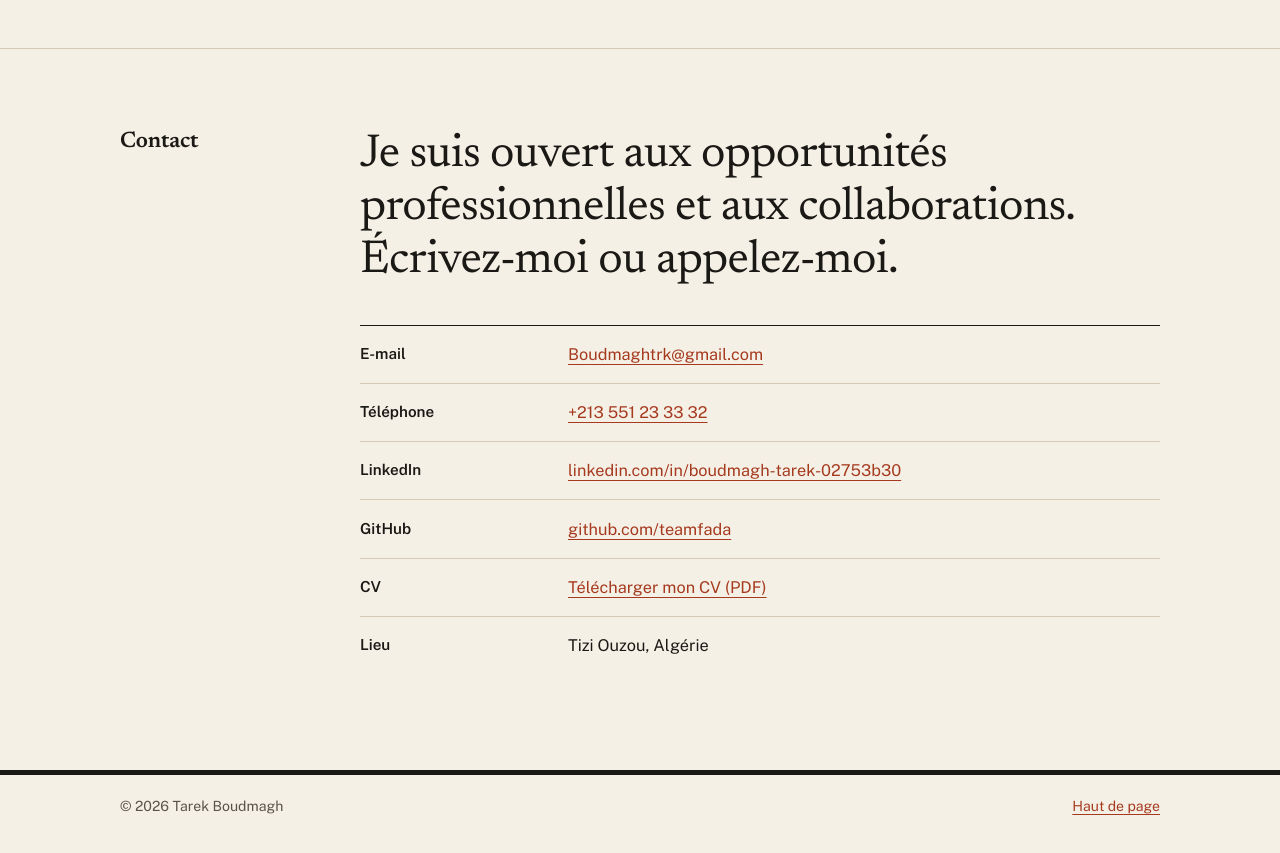
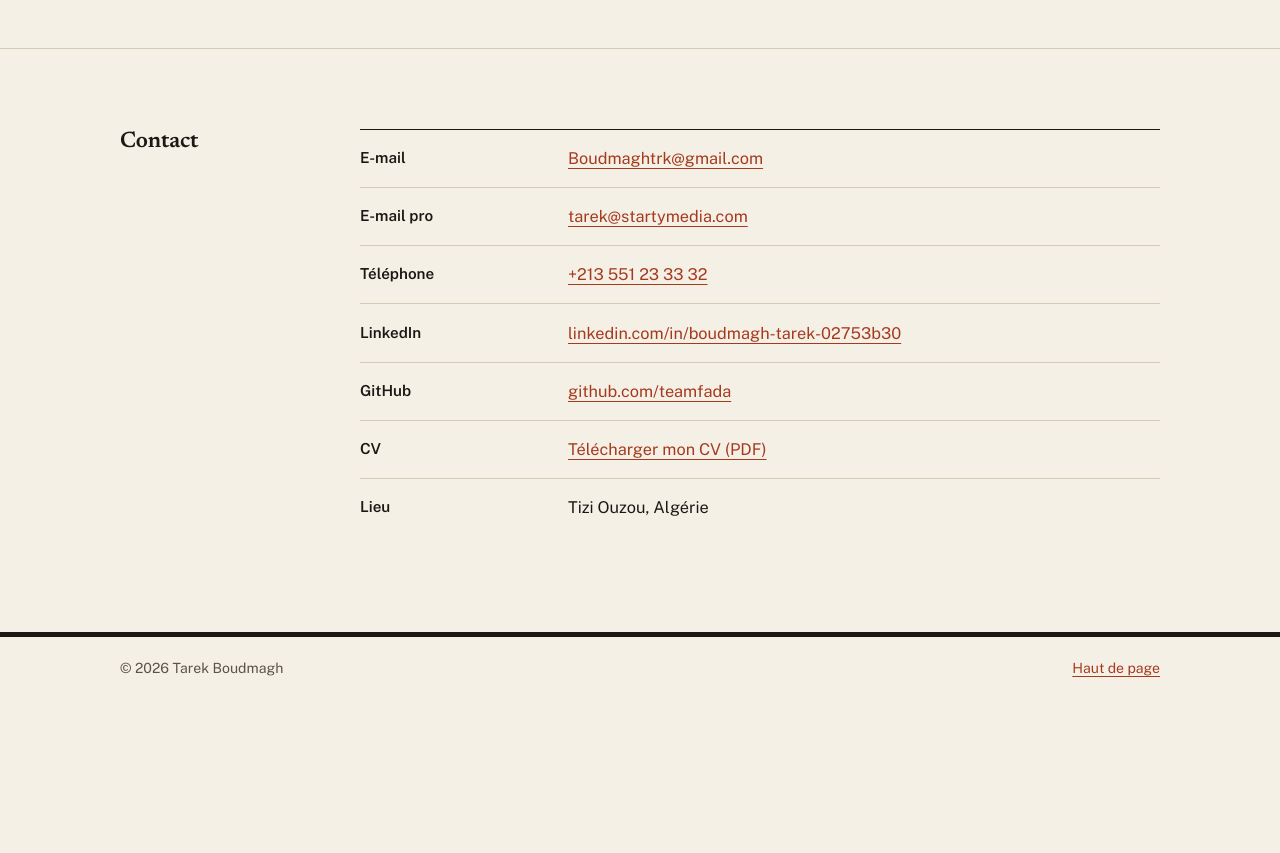
Before and after one commit to teamfada/portfolio, a plain HTML site: page index.html in a window 1280 px wide. Shown: the part 4640-5493 px from the top of the page. After the commit the page ends 5361 px from the top, so only its background shows below. Drawn offline with nearby package versions, Linux system fonts and the light colour scheme.

Commit message:
Contact : phrase d'ouverture aux opportunités retirée ; adresse pro tarek@startymedia.com ajoutée
Co-Authored-By: Claude Opus 5.5 <noreply@anthropic.com>

```diff
--- a/index.html
+++ b/index.html
@@ -597,9 +597,9 @@
         <h2 id="t-contact">Contact</h2>
       </div>
       <div>
-        <p class="say">Je suis ouvert aux opportunités professionnelles et aux collaborations. Écrivez-moi ou appelez-moi.</p>
         <dl class="rows">
           <div class="row"><dt>E-mail</dt><dd><a href="mailto:Boudmaghtrk@gmail.com">Boudmaghtrk@gmail.com</a></dd></div>
+          <div class="row"><dt>E-mail pro</dt><dd><a href="mailto:tarek@startymedia.com">tarek@startymedia.com</a></dd></div>
           <div class="row"><dt>Téléphone</dt><dd><a href="tel:+213551233332">+213 551 23 33 32</a></dd></div>
           <div class="row"><dt>LinkedIn</dt><dd><a href="https://www.linkedin.com/in/boudmagh-tarek-02753b30/" target="_blank" rel="noopener">linkedin.com/in/boudmagh-tarek-02753b30<span class="sr"> (s'ouvre dans un nouvel onglet)</span></a></dd></div>
           <div class="row"><dt>GitHub</dt><dd><a href="https://github.com/teamfada" target="_blank" rel="noopener">github.com/teamfada<span class="sr"> (s'ouvre dans un nouvel onglet)</span></a></dd></div>
```
